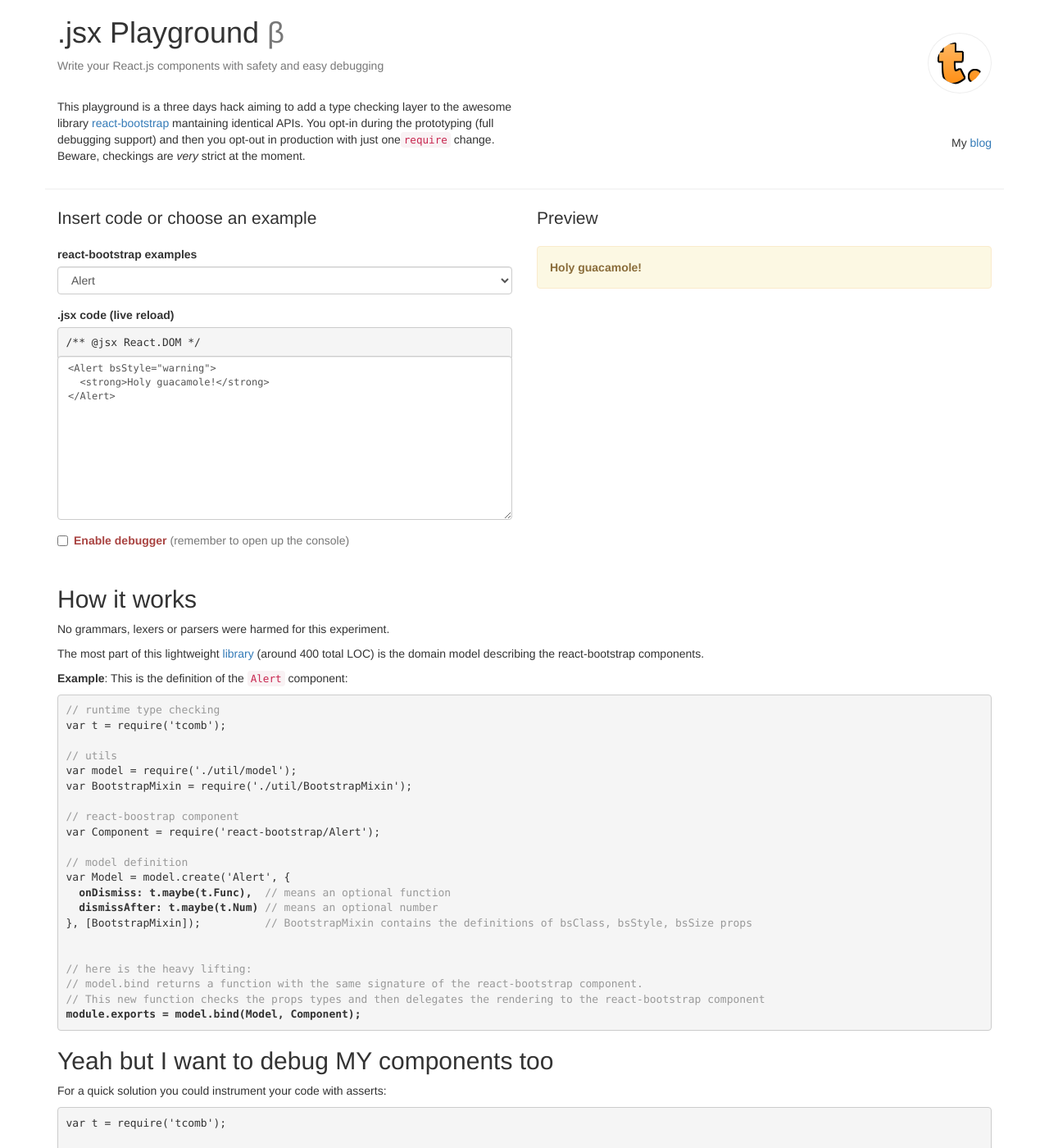
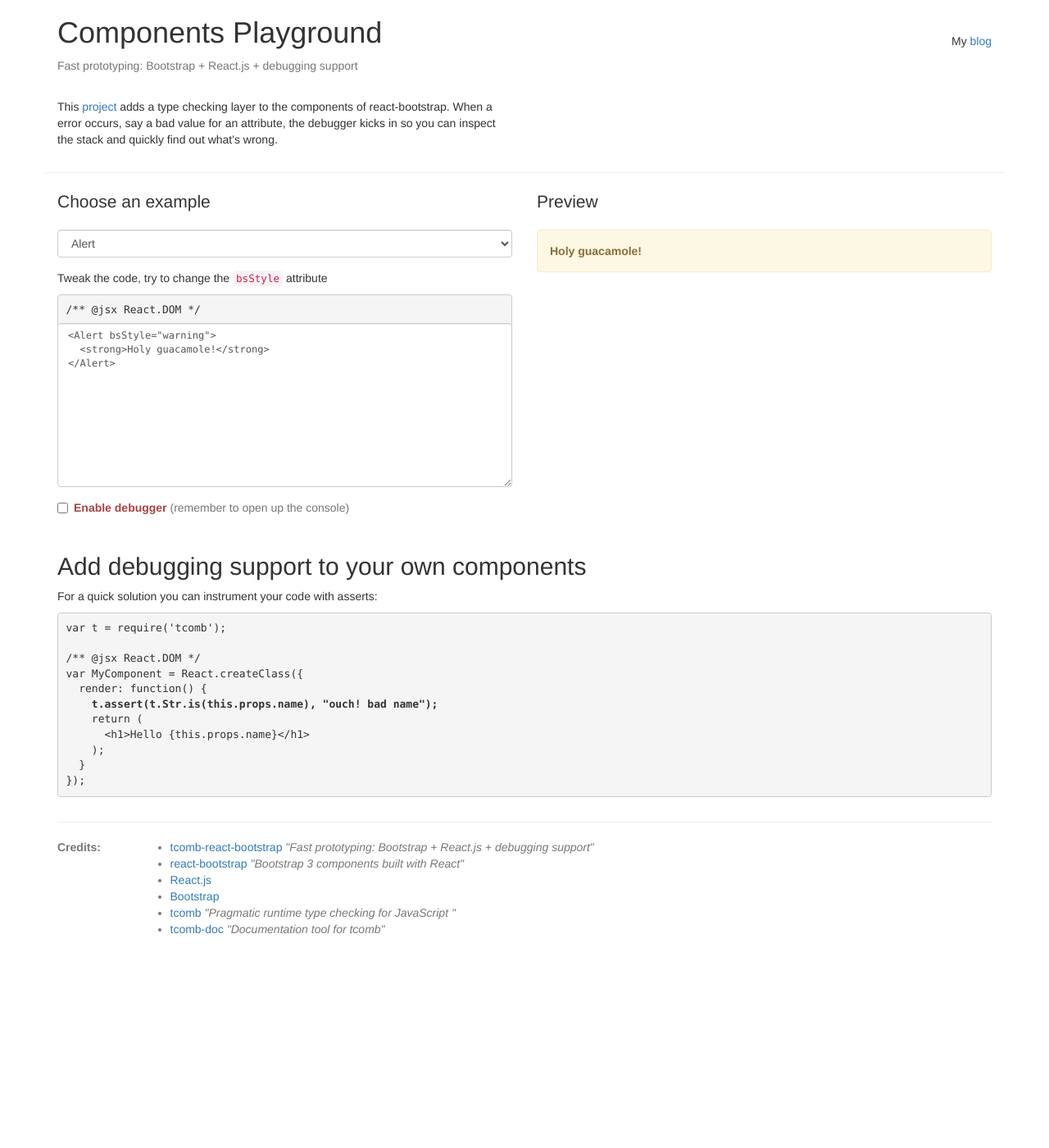
Before and after one commit to gcanti/gcanti.github.io, a Jekyll site: the page built from resources/tcomb-react-bootstrap/playground/playground.html, in a window 1280 px wide and 1400 px high. Shown: the whole window at 82% size. Built offline with Jekyll 4.4.1, drawn with Linux system fonts in a browser that asks for light colours; nearby versions of some CDN libraries; Markdown is read by kramdown in place of the engine named in the settings.

Commit message:
[CHANGED] playground

```diff
--- a/resources/tcomb-react-bootstrap/playground/playground.html
+++ b/resources/tcomb-react-bootstrap/playground/playground.html
@@ -1,6 +1,6 @@
 ---
 layout: clean
-title: .jsx Playground
+title: Components Playground
 ---
 
 <link type="text/css" rel="stylesheet" href="https://maxcdn.bootstrapcdn.com/bootstrap/3.2.0/css/bootstrap.min.css"/>
--- a/resources/tcomb-react-bootstrap/playground/playground.js
+++ b/resources/tcomb-react-bootstrap/playground/playground.js
@@ -154,25 +154,16 @@
     return (
       Row({className: "header"},
         Col({md: 6},
-          React.DOM.h1(null, ".jsx Playground ", React.DOM.span({className: "text-muted"}, "β")),
-          React.DOM.p({className: "text-muted"}, "Write your React.js components with safety and easy debugging"),
+          React.DOM.h1(null, "Components Playground"),
+          React.DOM.p({className: "text-muted"}, "Fast prototyping: Bootstrap + React.js + debugging support"),
           React.DOM.br(null),
-          React.DOM.p(null, "This playground is a three days hack aiming to add a type checking layer to" + ' ' +
-          "the awesome library ", React.DOM.a({href: "https://github.com/react-bootstrap/react-bootstrap"}, "react-bootstrap"), " mantaining identical APIs." + ' ' +
-          "You opt-in during the prototyping (full debugging support) and then you opt-out in production with just one",
-          React.DOM.code(null, "require"), " change." + ' ' +
-          "Beware, checkings are ", React.DOM.i(null, "very"), " strict at the moment."
+          React.DOM.p(null, "This ", tcombReactBootstrapRepo('project'), " adds a type checking layer to" + ' ' +
+          "the components of react-bootstrap. When a error occurs, say a bad value for an attribute," + ' ' +
+          "the debugger kicks in so you can inspect the stack and quickly find out what's wrong."
           )
         ),
         Col({md: 6},
           React.DOM.div({className: "text-right repo-link"},
-              React.DOM.p(null,
-                React.DOM.a({href: "https://github.com/gcanti/tcomb"},
-                  React.DOM.img({className: "img-circle", src: "https://gcanti.github.io/resources/tcomb/logo.png"})
-                )
-              ),
-              React.DOM.br(null),
-              React.DOM.br(null),
               React.DOM.p(null, "My ", React.DOM.a({href: "https://gcanti.github.io"}, "blog"))
           )
         )
@@ -207,7 +198,6 @@
   render: function () {
     return (
       React.DOM.div(null,
-        React.DOM.label(null, ".jsx code (live reload)"),
         React.DOM.pre({className: "jsx-preamble"}, JSX_PREAMBLE),
         Input({
           ref: "code",
@@ -230,7 +220,7 @@
 var Example = React.createClass({displayName: 'Example',
   render: function () {
     return (
-      Input({label: "react-bootstrap examples", ref: "example", type: "select", defaultValue: "Alert", onChange: this.props.onChange},
+      Input({ref: "example", type: "select", defaultValue: "Alert", onChange: this.props.onChange},
         options
       )
     );
@@ -273,8 +263,9 @@
         Header(null),
         Row(null,
           Col({md: 6},
-            React.DOM.p({className: "lead"}, "Insert code or choose an example"),
+            React.DOM.p({className: "lead"}, "Choose an example"),
             Example({onChange: this.onExampleChange}),
+            React.DOM.p(null, "Tweak the code, try to change the ", React.DOM.code(null, "bsStyle"), " attribute"),
             Code({value: code, onChange: this.onCodeChange}),
             Input({type: "checkbox", label: debuggerLabel, onChange: this.onDebuggerChange})
           ),
@@ -285,33 +276,8 @@
         ),
         Row(null,
           Col({md: 12},
-            React.DOM.h2(null, "How it works"),
-            React.DOM.p(null, "No grammars, lexers or parsers were harmed for this experiment."),
-            React.DOM.p(null, "The most part of this lightweight ", tcombReactBootstrapRepo('library'), " (around 400 total LOC) is the domain model describing the react-bootstrap components."),
-            React.DOM.p(null, React.DOM.b(null, "Example"), ": This is the definition of the ", React.DOM.code(null, "Alert"), " component:"),
-            React.DOM.pre(null,
-React.DOM.span({className: "comment"}, "// runtime type checking"), React.DOM.br(null),
-"var t = require('tcomb');", React.DOM.br(null), React.DOM.br(null),
-React.DOM.span({className: "comment"}, "// utils"), React.DOM.br(null),
-"var model = require('./util/model');", React.DOM.br(null),
-"var BootstrapMixin = require('./util/BootstrapMixin');", React.DOM.br(null), React.DOM.br(null),
-React.DOM.span({className: "comment"}, "// react-boostrap component"), React.DOM.br(null),
-"var Component = require('react-bootstrap/Alert');", React.DOM.br(null),
-React.DOM.br(null),
-React.DOM.span({className: "comment"}, "// model definition"), React.DOM.br(null),
-"var Model = model.create('Alert', {", React.DOM.br(null),
-  "  ", React.DOM.b(null, "onDismiss: t.maybe(t.Func),"), "  ", React.DOM.span({className: "comment"}, "// means an optional function"), React.DOM.br(null),
-  "  ", React.DOM.b(null, "dismissAfter: t.maybe(t.Num)"), " ", React.DOM.span({className: "comment"}, "// means an optional number"), React.DOM.br(null),
-"}, [BootstrapMixin]);          ", React.DOM.span({className: "comment"}, "// BootstrapMixin contains the definitions of bsClass, bsStyle, bsSize props"), React.DOM.br(null),
-React.DOM.br(null),
-React.DOM.br(null),
-React.DOM.span({className: "comment"}, "// here is the heavy lifting:", React.DOM.br(null),
-"// model.bind returns a function with the same signature of the react-bootstrap component.", React.DOM.br(null),
-"// This new function checks the props types and then delegates the rendering to the react-bootstrap component"), React.DOM.br(null),
-React.DOM.b(null, "module.exports = model.bind(Model, Component);")
-            ),
-            React.DOM.h2(null, "Yeah but I want to debug MY components too"),
-            React.DOM.p(null, "For a quick solution you could instrument your code with asserts:"),
+            React.DOM.h2(null, "Add debugging support to your own components"),
+            React.DOM.p(null, "For a quick solution you can instrument your code with asserts:"),
             React.DOM.pre(null,
 "var t = require('tcomb');", React.DOM.br(null),
 React.DOM.br(null),
```
